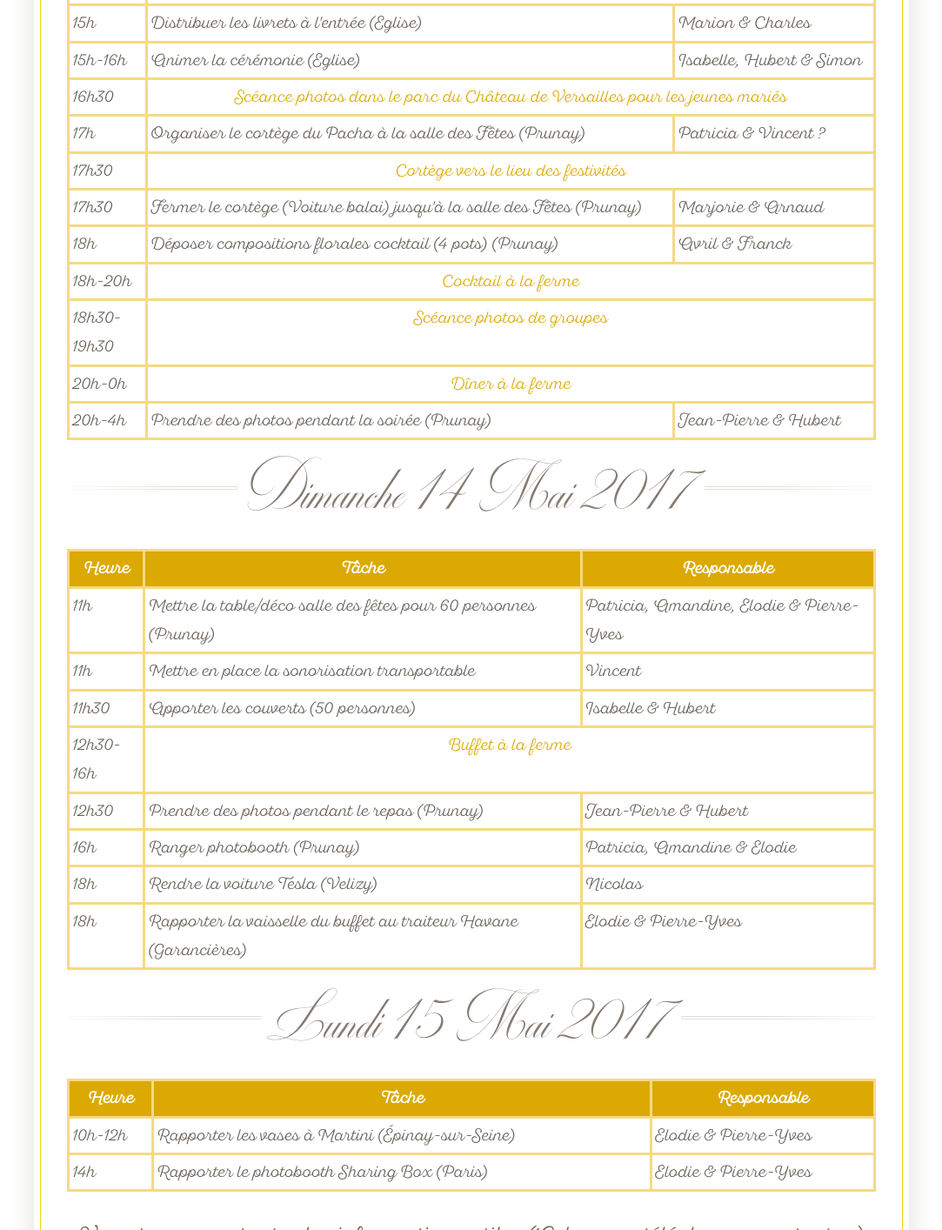
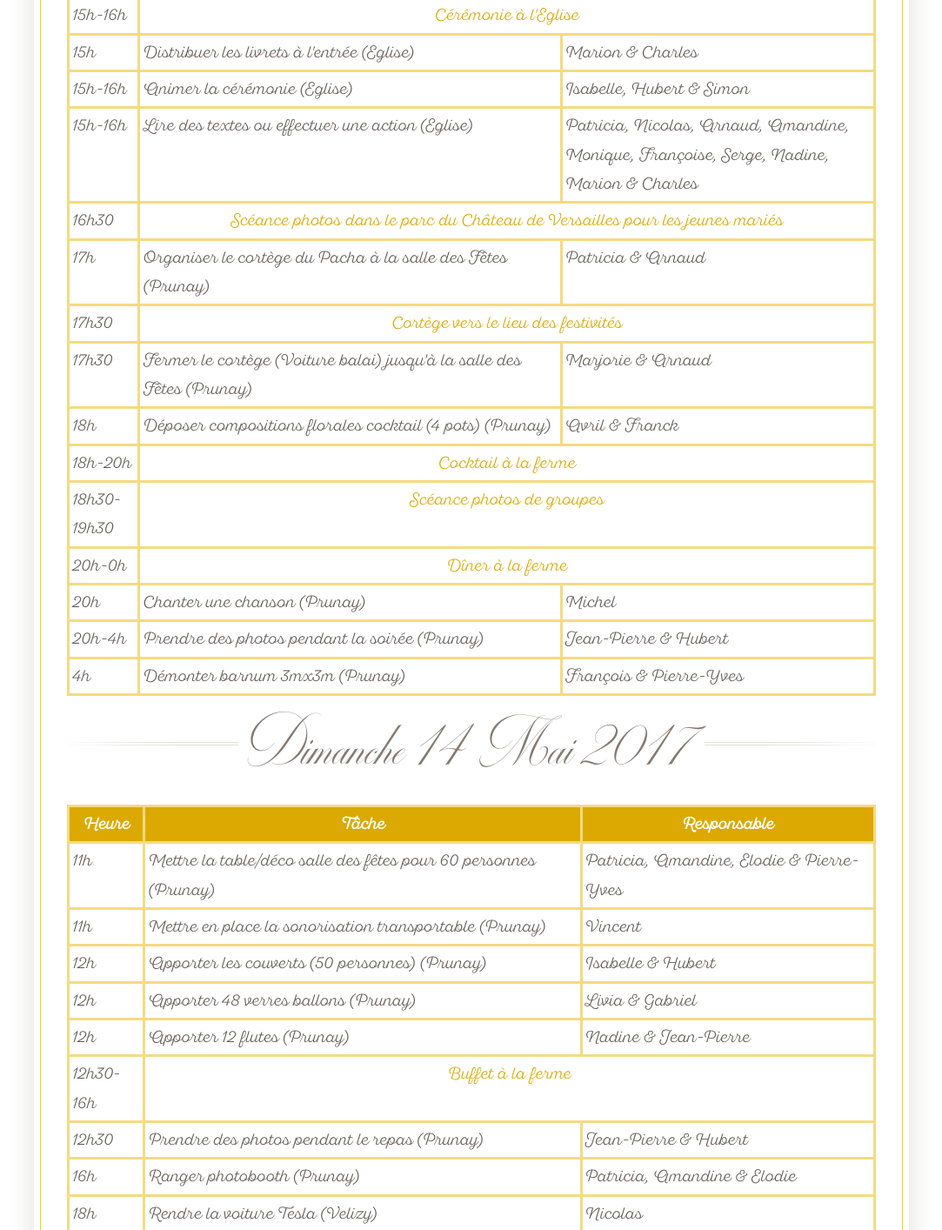
Before and after one commit to piwii/mariage, a plain HTML site: page organisation.html in a window 1280 px wide. Shown: the part 3004-4418 px from the top of the page at 87% size, without its empty margins (98-1181 px from the left). Drawn offline with Linux system fonts and the light colour scheme.

Commit message:
Organisation cortège prog

```diff
--- a/organisation.html
+++ b/organisation.html
@@ -175,7 +175,7 @@
                     <tr>
                         <td>10h-11h</td>
                         <td>Décorer les bancs, possible entre 10h-12h (Eglise)</td>
-                        <td>Patricia, Marjorie & Nicolas</td>
+                        <td>Patricia, Marjorie, Arnaud & Nicolas</td>
                     </tr>
                     <tr>
                         <td>11h</td>
@@ -236,6 +236,11 @@
                         <td>Isabelle, Hubert & Simon</td>
                     </tr>
                     <tr>
+                        <td>15h-16h</td>
+                        <td>Lire des textes ou effectuer une action (Eglise)</td>
+                        <td>Patricia, Nicolas, Arnaud, Amandine, Monique, Françoise, Serge, Nadine, Marion & Charles</td>
+                    </tr>
+                    <tr>
                         <td>16h30</td>
                         <td colspan=2 style="text-align:center;color:#DBA901;">Scéance photos dans le parc du Château de Versailles pour les jeunes mariés</td>
                     </tr>
@@ -243,7 +248,7 @@
                     <tr>
                         <td>17h</td>
                         <td>Organiser le cortège du Pacha à la salle des Fêtes (Prunay)</td>
-                        <td>Patricia & Vincent ?</td>
+                        <td>Patricia & Arnaud</td>
                     </tr>
                     <tr>
                         <td>17h30</td>
@@ -272,9 +277,18 @@
                         <td colspan=2 style="text-align:center;color:#DBA901;">Dîner à la ferme</td>
                     </tr>
                     <tr>
+                        <td>20h</td>
+                        <td>Chanter une chanson (Prunay)</td>
+                        <td>Michel</td>
+                    <tr>
                         <td>20h-4h</td>
                         <td>Prendre des photos pendant la soirée (Prunay)</td>
                         <td>Jean-Pierre & Hubert</td>
+                    </tr>
+                    <tr>
+                        <td>4h</td>
+                        <td>Démonter barnum 3mx3m (Prunay)</td>
+                        <td>François & Pierre-Yves</td>
                     </tr>
                 </table>
 
@@ -292,15 +306,24 @@
                     </tr>
                     <tr>
                         <td>11h</td>
-                        <td>Mettre en place la sonorisation transportable</td>
+                        <td>Mettre en place la sonorisation transportable (Prunay)</td>
                         <td>Vincent</td>
                     </tr>
                     <tr>
-                        <td>11h30</td>
-                        <td>Apporter les couverts (50 personnes)</td>
+                        <td>12h</td>
+                        <td>Apporter les couverts (50 personnes) (Prunay)</td>
                         <td>Isabelle & Hubert</td>
                     </tr>
-
+                    <tr>
+                        <td>12h</td>
+                        <td>Apporter 48 verres ballons (Prunay)</td>
+                        <td>Livia & Gabriel</td>
+                    </tr>
+                    <tr>
+                        <td>12h</td>
+                        <td>Apporter 12 flutes (Prunay)</td>
+                        <td>Nadine & Jean-Pierre</td>
+                    </tr>
                     <tr>
                         <td>12h30-16h</td>
 
```
